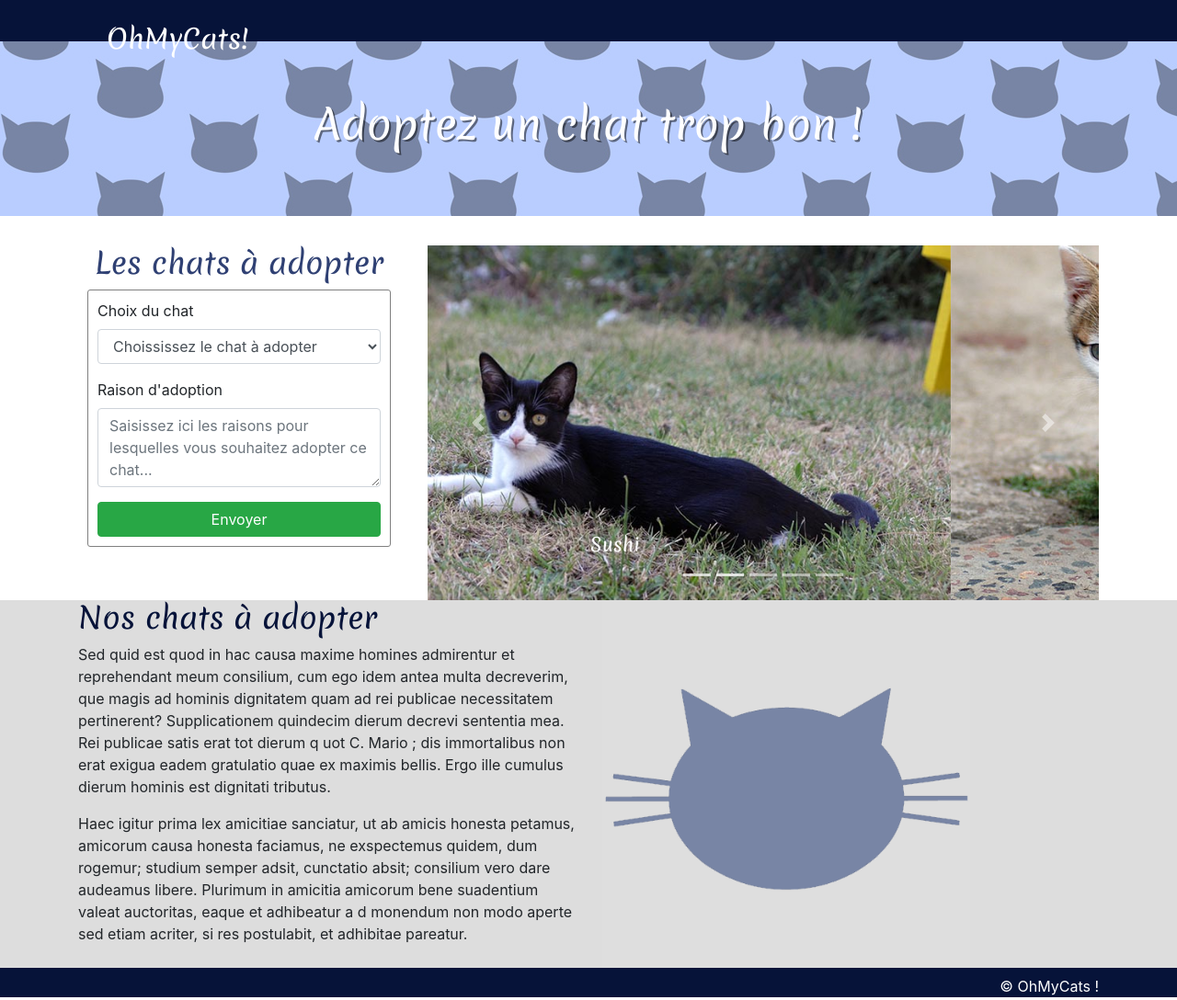
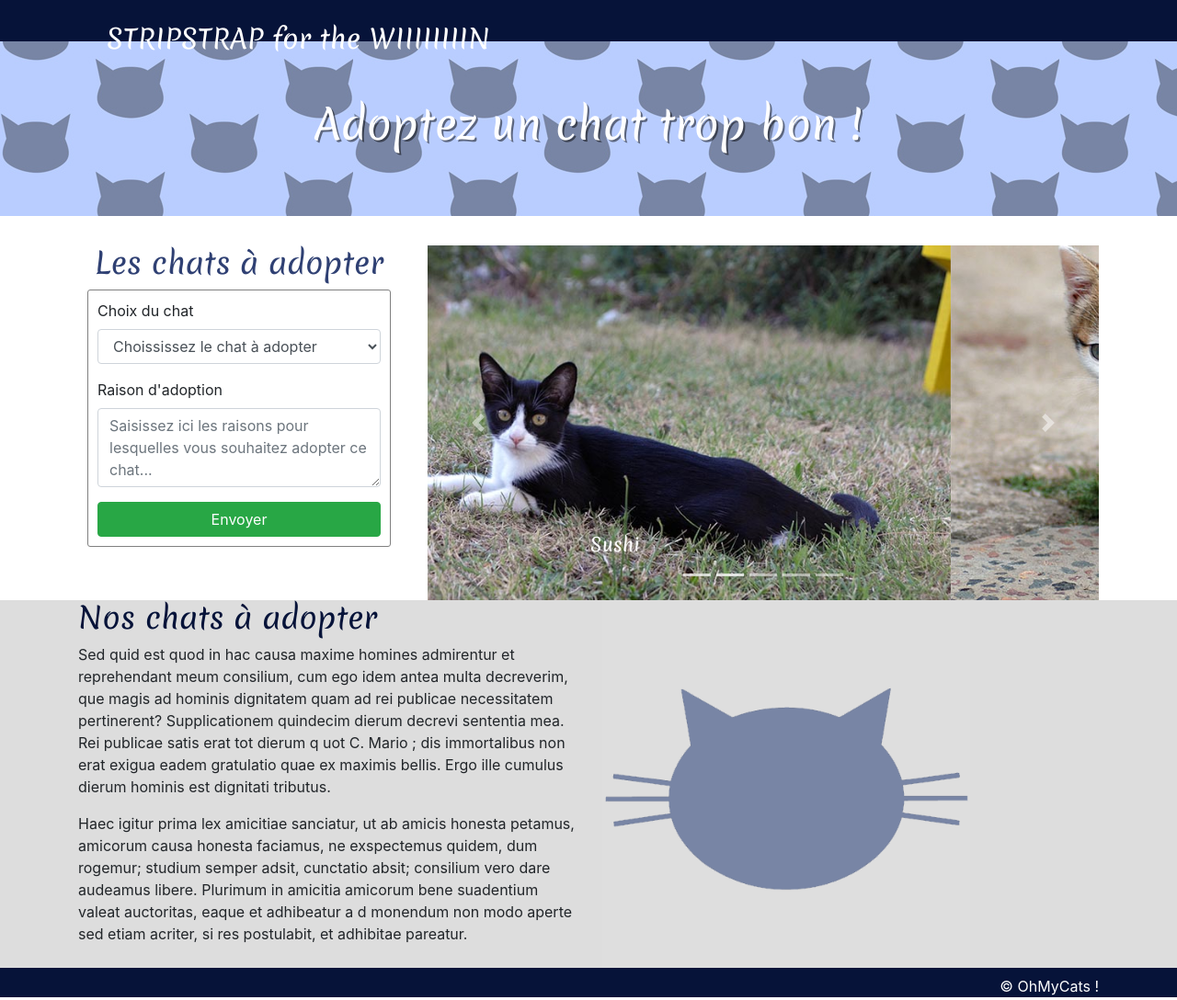
Before and after one commit to bahaa-almahamid/cupcake, a plain HTML site: page index.html in a window 1280 px wide. Shown: the whole page at 92% size. Drawn offline with nearby package versions, Linux system fonts and the light colour scheme.

Commit message:
New title

```diff
--- a/index.html
+++ b/index.html
@@ -22,7 +22,7 @@
       <nav class="navbar navbar-default">
         <div class="container-fluid">
           <div class="navbar-header">
-            <h1 class="navbar-brand">OhMyCats!</h1>
+            <h1 class="navbar-brand">STRIPSTRAP for the WIIIIIIIIN</h1>
           </div>
         </div>
       </nav>
```
